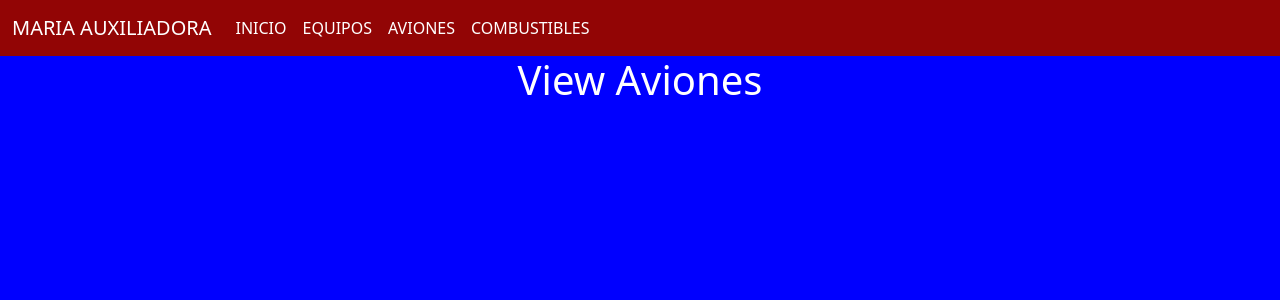
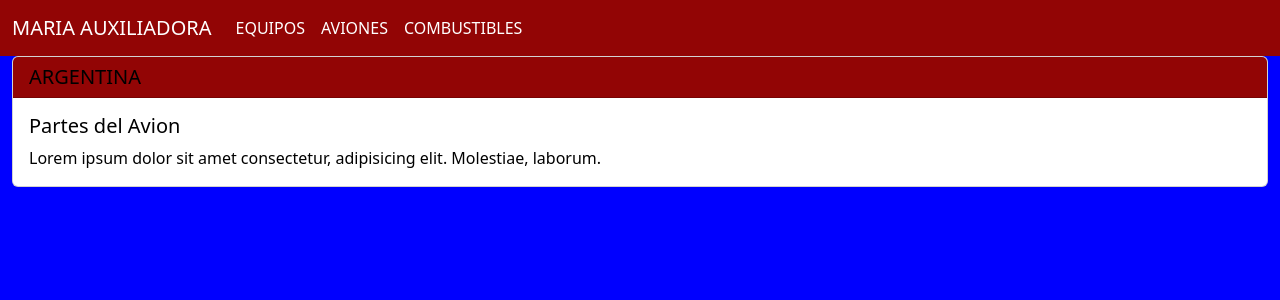
Before and after one commit to MateMar04/MariaAuxiliadoraAngular, an Angular app: page /aviones in a window 1280 px wide. Shown: the top 300 px of the page. Built offline with nearby package versions, Linux system fonts and the light colour scheme.

Commit message:
rearmando pagina pt3

```diff
--- a/src/app/app.module.ts
+++ b/src/app/app.module.ts
@@ -11,6 +11,8 @@ import { EquiposComponent } from './components/equipos/equipos.component';
 import { TeamCardComponent } from './components/team-card/team-card.component';
 import { CarouselComponent } from './components/carousel/carousel.component';
 import { TanqueComponent } from './components/tanque/tanque.component';
+import { PlaneCardComponent } from './components/plane-card/plane-card.component';
+import { PuntajesContenedorComponent } from './components/puntajes-contenedor/puntajes-contenedor.component';
 
 
 @NgModule({
@@ -23,7 +25,9 @@ import { TanqueComponent } from './components/tanque/tanque.component';
     EquiposComponent,
     TeamCardComponent,
     CarouselComponent,
-    TanqueComponent
+    TanqueComponent,
+    PlaneCardComponent,
+    PuntajesContenedorComponent
   ],
   imports: [
     BrowserModule,
--- a/src/app/components/aviones/aviones.component.html
+++ b/src/app/components/aviones/aviones.component.html
@@ -1,3 +1,3 @@
-<div class="container-fluid text-center">
-    <h1>View Aviones</h1>
+<div class="container-fluid">
+    <app-plane-card></app-plane-card>
 </div>
--- a/src/app/components/navbar/navbar.component.html
+++ b/src/app/components/navbar/navbar.component.html
@@ -6,9 +6,6 @@
       </button>
       <div class="collapse navbar-collapse" id="navbarNav">
         <ul class="navbar-nav">
-          <li class="nav-item">
-            <a class="nav-link active" aria-current="page" routerLink="/inicio">INICIO</a>
-          </li>
           <li class="nav-item">
             <a class="nav-link" routerLink="/equipos">EQUIPOS</a>
           </li>
--- /dev/null
+++ b/src/app/components/plane-card/plane-card.component.html
@@ -0,0 +1,7 @@
+<div class="card">
+    <h5 class="card-header">ARGENTINA</h5>
+    <div class="card-body">
+      <h5 class="card-title">Partes del Avion</h5>
+      <p class="card-text">Lorem ipsum dolor sit amet consectetur, adipisicing elit. Molestiae, laborum.</p>
+    </div>
+  </div>
--- /dev/null
+++ b/src/app/components/plane-card/plane-card.component.sass
@@ -0,0 +1,5 @@
+.card
+    color: black
+
+    .card-header
+        background-color: #920505
--- /dev/null
+++ b/src/app/components/plane-card/plane-card.component.ts
@@ -0,0 +1,15 @@
+import { Component, OnInit } from '@angular/core';
+
+@Component({
+  selector: 'app-plane-card',
+  templateUrl: './plane-card.component.html',
+  styleUrls: ['./plane-card.component.sass']
+})
+export class PlaneCardComponent implements OnInit {
+
+  constructor() { }
+
+  ngOnInit(): void {
+  }
+
+}
--- /dev/null
+++ b/src/app/components/puntajes-contenedor/puntajes-contenedor.component.html
@@ -0,0 +1 @@
+<p>puntajes-contenedor works!</p>
--- /dev/null
+++ b/src/app/components/puntajes-contenedor/puntajes-contenedor.component.ts
@@ -0,0 +1,15 @@
+import { Component, OnInit } from '@angular/core';
+
+@Component({
+  selector: 'app-puntajes-contenedor',
+  templateUrl: './puntajes-contenedor.component.html',
+  styleUrls: ['./puntajes-contenedor.component.sass']
+})
+export class PuntajesContenedorComponent implements OnInit {
+
+  constructor() { }
+
+  ngOnInit(): void {
+  }
+
+}
```
Also changed, not shown: src/app/components/puntajes-contenedor/puntajes-contenedor.component.sass (added), 2 other files (tests, documents, lock files or other folders).
